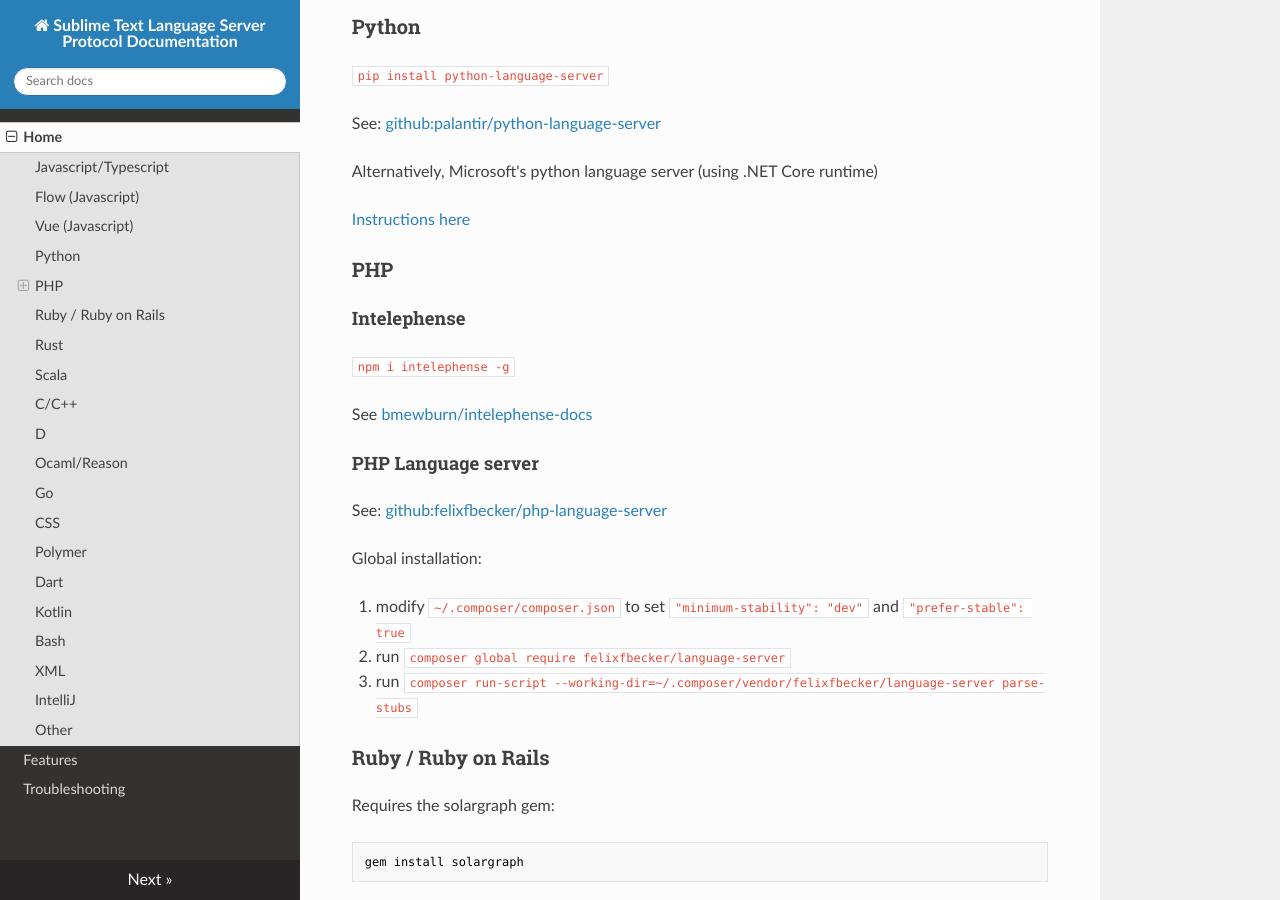
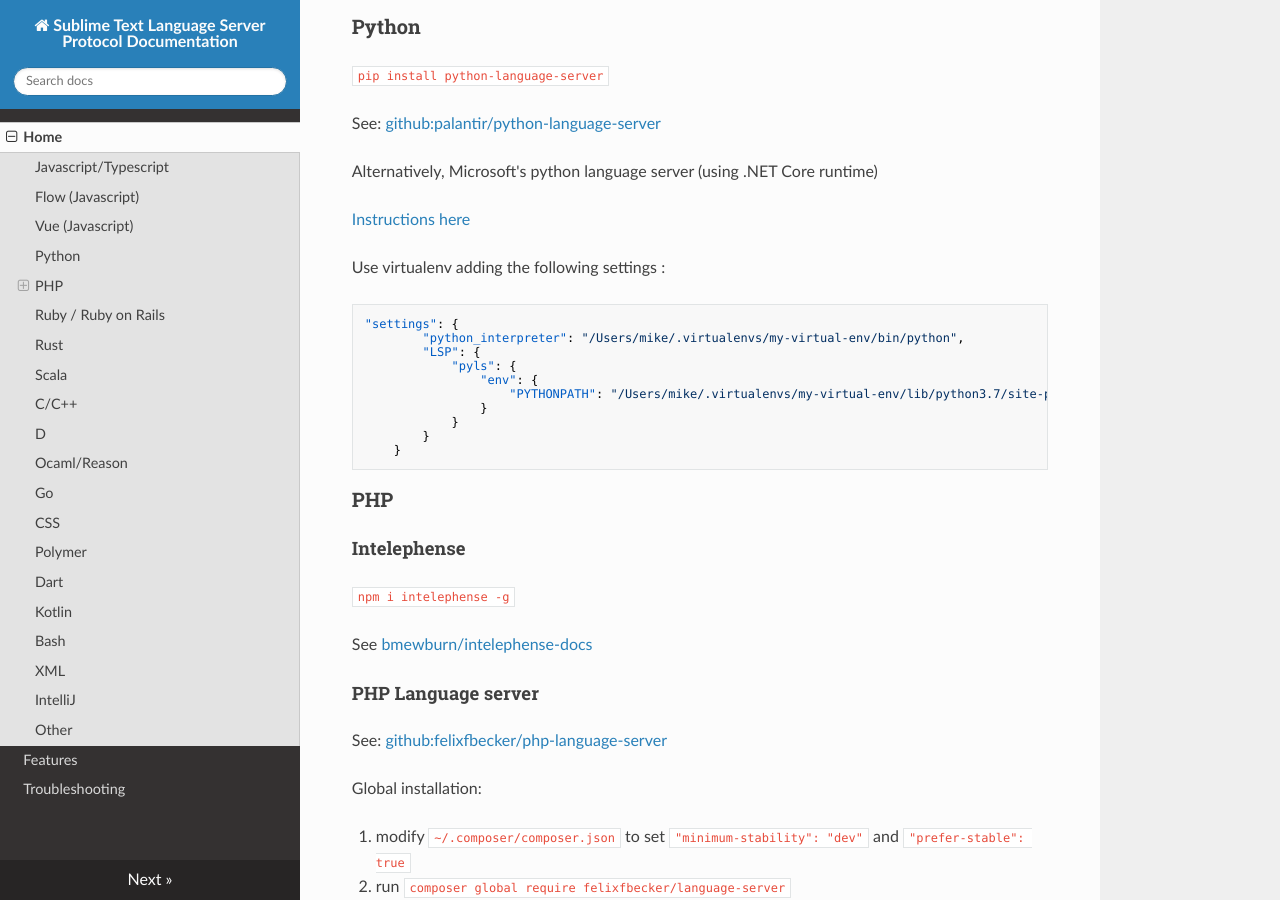
Before and after one commit to sublimelsp/LSP, an MkDocs documentation site: the page built from docs/index.md, in a window 1280 px wide and 900 px high, scrolled down 1373 px. Built offline with MkDocs 1.6.1, drawn with Linux system fonts in a browser that asks for light colours; nearby versions of some CDN libraries.

Commit message:
add python virtualenv  config explanation

````diff
--- a/docs/index.md
+++ b/docs/index.md
@@ -76,6 +76,21 @@
 Alternatively, Microsoft's python language server (using .NET Core runtime)
 
 [Instructions here](https://github.com/Microsoft/python-language-server/blob/master/Using_in_sublime_text.md)
+
+Use virtualenv adding the following settings :
+
+```json
+"settings": {
+        "python_interpreter": "/Users/mike/.virtualenvs/my-virtual-env/bin/python",
+        "LSP": {
+            "pyls": {
+                "env": {
+                    "PYTHONPATH": "/Users/mike/.virtualenvs/my-virtual-env/lib/python3.7/site-packages"
+                }
+            }
+        }
+    }
+```
 
 ### PHP<a name="php"></a>
 
````
